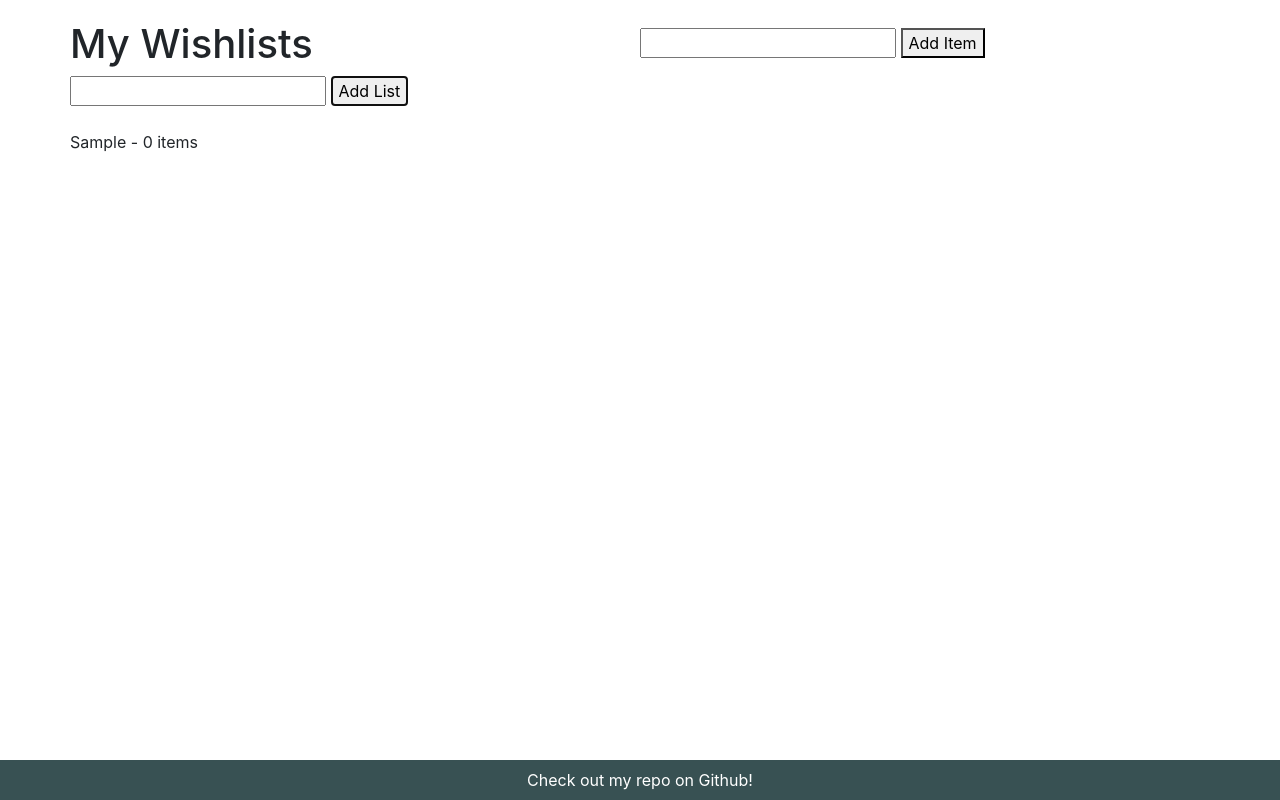
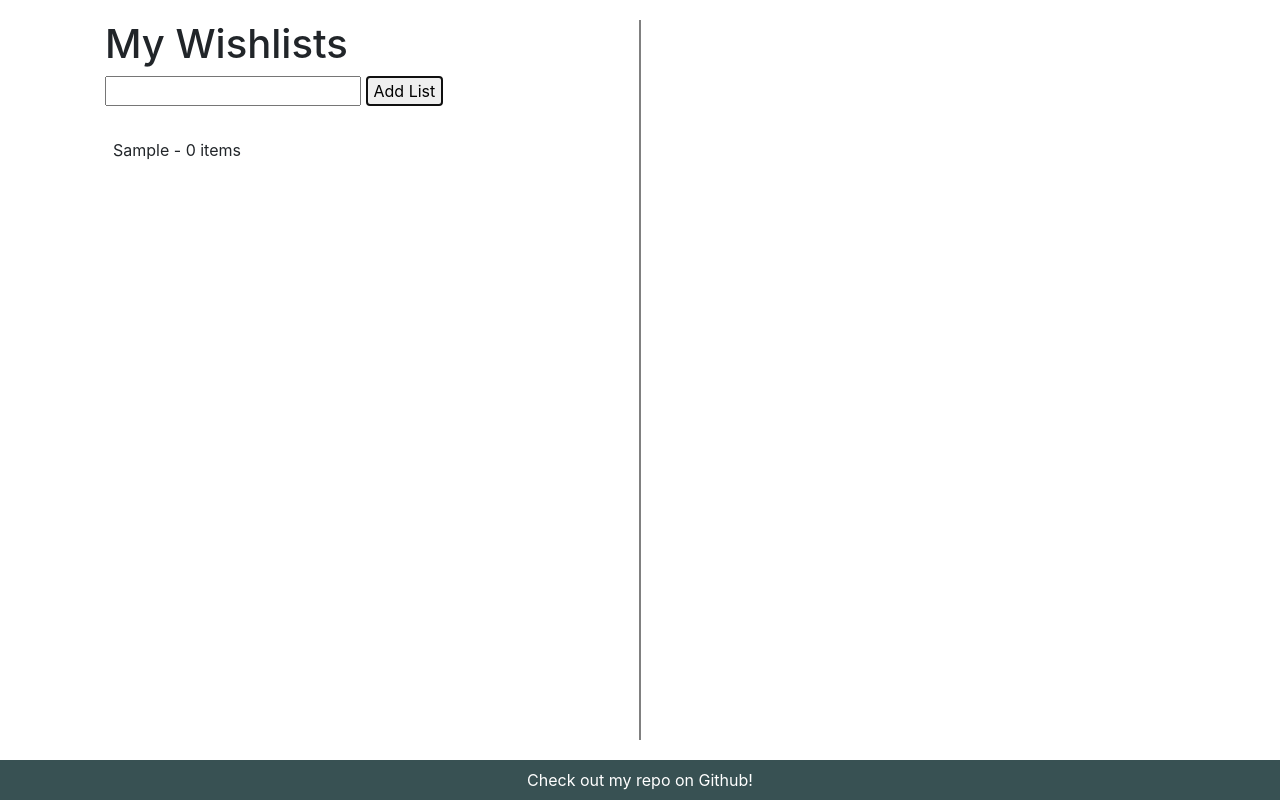
Before and after one commit to geogor37/creative-project-3, a plain HTML site: page index.html in a window 1280 px wide. Both pictures are taken after typing "Sample" into the empty fields and a click on the button "Add List". Drawn offline with nearby package versions, Linux system fonts and the light colour scheme.

Commit message:
Added a lot nicer formatting

```diff
--- a/index.html
+++ b/index.html
@@ -10,8 +10,8 @@
 <body>
 <div id="app" class="box">
   <div class="container">
-    <div class="row top">
-      <div class="col-sm">
+    <div class="row outer">
+      <div class="col-sm wishlists">
         <div class="row">
           <h1>My Wishlists</h1>
         </div>
@@ -22,16 +22,16 @@
           </form>
         </div>
         <br>
-        <div v-for="list in lists" class="row" @click="selectList(list)">
+        <div v-for="list in lists" class="row wishlist" v-bind:class="{ selected: list === selectedList }" @click="toggleSelectedList(list)">
           <p>{{ list.name }} - {{ list.items.length }} items</p>
         </div>
       </div>
-      <div class="col-sm">
+      <div class="col-sm ">
         <div class="row">
           <h1 v-model="selectedList">{{ selectedList.name }}</h1>
         </div>
         <div class="row">
-          <form @submit.prevent="addItemToList">
+          <form v-show="Object.keys(selectedList).length > 0" @submit.prevent="addItemToList">
             <input type="text" v-model="newItemName">
             <button type="submit">Add Item</button>
           </form>
--- a/script.js
+++ b/script.js
@@ -8,11 +8,17 @@ var app = new Vue({
   },
   methods: {
     createList() {
-      this.lists.push({ name: this.newListName, items: [] });
-      this.newListName = '';
+      if (this.newListName.trim().length > 0) {
+        this.lists.push({ name: this.newListName, items: [] });
+        this.newListName = '';
+      }
     },
-    selectList(list) {
-      this.selectedList = list;
+    toggleSelectedList(list) {
+      if (list === this.selectedList) {
+        this.selectedList = {};
+      } else {
+        this.selectedList = list;
+      }
     },
     addItemToList() {
       this.selectedList.items.push(this.newItemName);
--- a/styles.css
+++ b/styles.css
@@ -34,6 +34,35 @@ body {
   text-align: center;
 }
 
-.top {
-  margin-top: 20px;
+.outer {
+  flex: 1 1 auto;
+  display: flex;
+  margin: 20px 0;
+  height: 100%;
 }
+
+.col-sm > .row {
+  margin: 0 20px;
+}
+
+.wishlists {
+  border-right: gray 2px solid;
+}
+
+.wishlist {
+  padding: 8px;
+  vertical-align: center;
+}
+
+.wishlist > p {
+  margin: auto 0;
+}
+
+.wishlist:hover {
+  cursor: pointer;
+  background-color: lightgrey;
+}
+
+.selected {
+  background-color: lightblue;
+}
```
